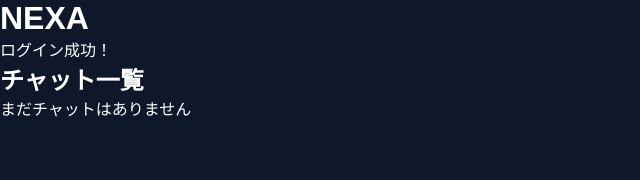
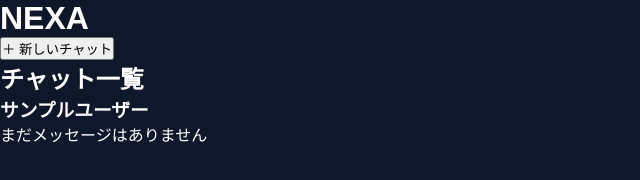
Before and after one commit to appbuilderproject2026-ai/NEXA, a plain HTML site: page home.html in a window 1280 px wide. Shown: the whole page, without its empty margins (0-640 px from the left). Drawn offline with Linux system fonts and the light colour scheme.

Commit message:
Update home.html

```diff
--- a/home.html
+++ b/home.html
@@ -3,7 +3,7 @@
 <head>
   <meta charset="UTF-8">
   <meta name="viewport" content="width=device-width, initial-scale=1.0">
-  <title>NEXA ホーム</title>
+  <title>NEXA</title>
   <link rel="stylesheet" href="style.css">
 </head>
 
@@ -11,12 +11,19 @@
 
 <h1>NEXA</h1>
 
-<p>ログイン成功！</p>
+<button id="newChat">
+＋ 新しいチャット
+</button>
 
 <h2>チャット一覧</h2>
 
-<div>
-  まだチャットはありません
+<div class="chat-list">
+
+  <div class="chat">
+    <h3>サンプルユーザー</h3>
+    <p>まだメッセージはありません</p>
+  </div>
+
 </div>
 
 </body>
```
